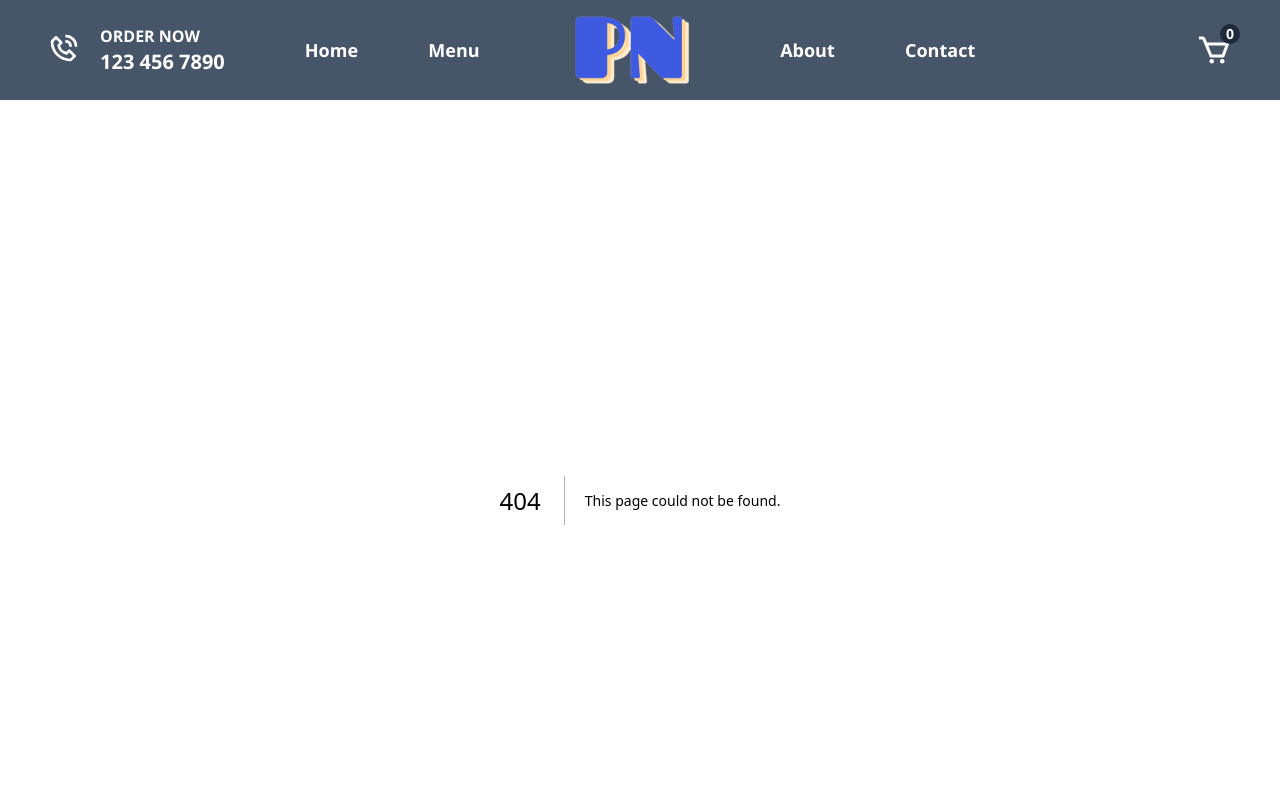
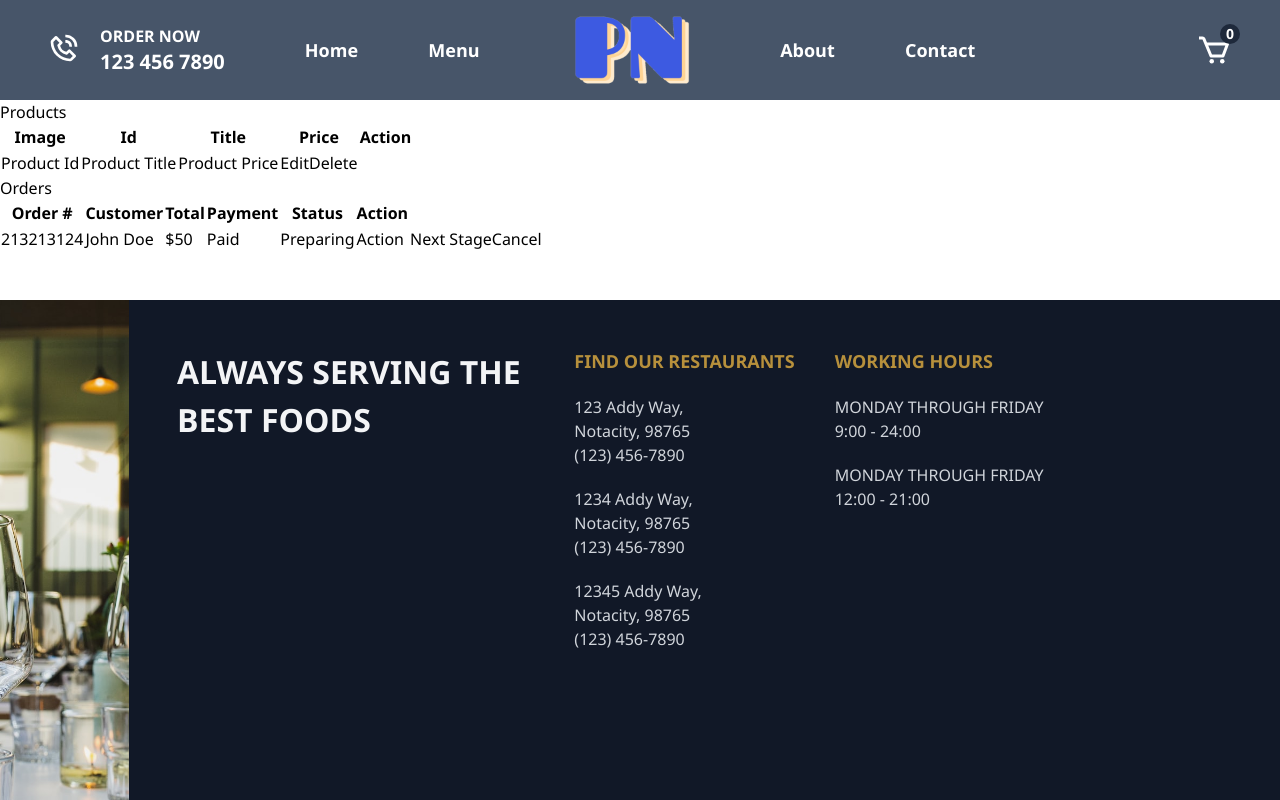
Before and after one commit to pn-code/restaurant-app, a Next.js app: page /admin in a window 1280 px wide. Before the commit this address had no page. Shown: the top 800 px of the page. Built offline with nearby package versions, Linux system fonts and the light colour scheme.

Commit message:
Added Admin Page

```diff
--- /dev/null
+++ b/pages/admin/index.jsx
@@ -0,0 +1,67 @@
+import React from "react";
+
+const index = () => {
+    return (
+        // Container
+        <div>
+            {/* Products */}
+            <div>
+                <h1>Products</h1>
+                <table>
+                    <tbody>
+                        <tr>
+                            <th>Image</th>
+                            <th>Id</th>
+                            <th>Title</th>
+                            <th>Price</th>
+                            <th>Action</th>
+                        </tr>
+                    </tbody>
+                    <tbody>
+                        <tr>
+                            <td>Product Id</td>
+                            <td>Product Title</td>
+                            <td>Product Price</td>
+                            <td>
+                                <button>Edit</button>
+                                <button>Delete</button>
+                            </td>
+                        </tr>
+                    </tbody>
+                </table>
+            </div>
+            {/* Orders */}
+            <div>
+                <h1>Orders</h1>
+                <table>
+                    <tbody>
+                        <tr>
+                            <th>Order #</th>
+                            <th>Customer</th>
+                            <th>Total</th>
+                            <th>Payment</th>
+                            <th>Status</th>
+                            <th>Action</th>
+                        </tr>
+                    </tbody>
+                    <tbody>
+                        <tr>
+                            <td>213213124</td>
+                            <td>John Doe</td>
+                            <td>$50</td>
+                            <td>Paid</td>
+                            <td>Preparing</td>
+                            <td>Action</td>
+                            <td>
+                                <button>Next Stage</button>
+                                <button>Cancel</button>
+                            </td>
+                        </tr>
+                    </tbody>
+                </table>
+            </div>
+        </div>
+    );
+};
+
+export default index;
```
